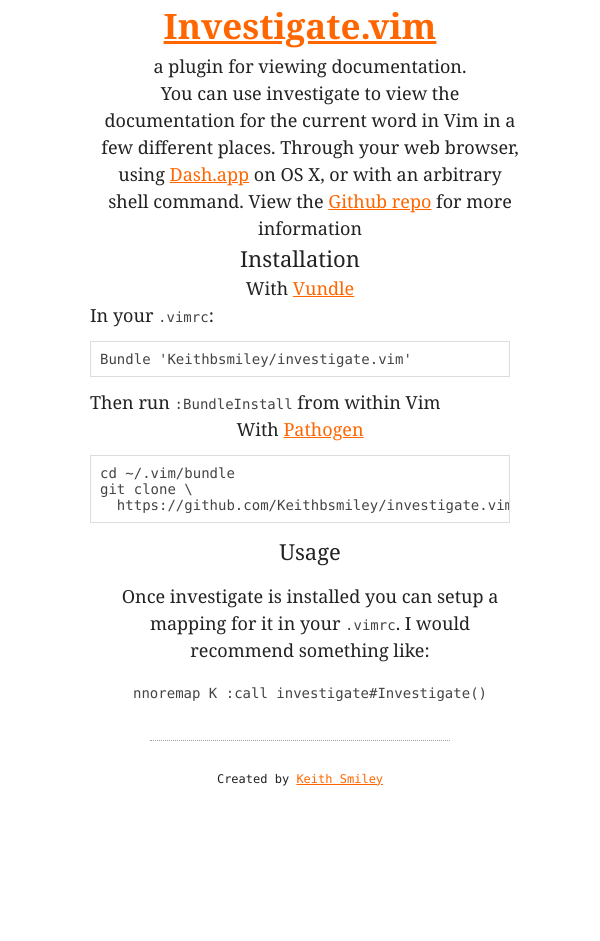
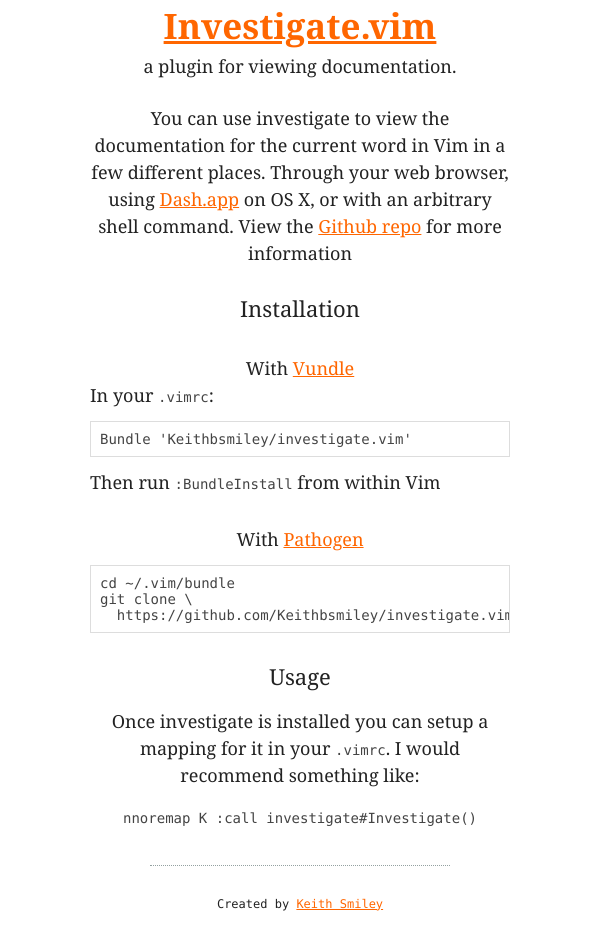
Before and after one commit to keith/investigate.vim, a Jekyll site: the page built from index.html, in a window 600 px wide. Built offline with Jekyll 4.4.1, drawn with Linux system fonts in a browser that asks for light colours; Markdown is read by kramdown in place of the engine named in the settings; before the commit the page ends 900 px from its top, so only the background shows below that.

Commit message:
Update spacing

```diff
--- a/css/skeleton.css
+++ b/css/skeleton.css
@@ -53,7 +53,7 @@
     .container .two-thirds.column               { width: 620px; }
 
     /* Offsets */
-    .container .offset-by-one                   { padding-left: 160px;  }
+    .container .offset-by-one                   { padding-left: 160px; } /* Updated for Keith */
     .container .offset-by-two                   { padding-left: 120px; }
     .container .offset-by-three                 { padding-left: 180px; }
     .container .offset-by-four                  { padding-left: 240px; }
@@ -132,7 +132,7 @@
     @media only screen and (max-width: 767px) {
         .container { width: 300px; }
         .container .columns,
-        .container .column { margin: 0; }
+        .container .column { margin-left: 0; margin-right: 0; }
 
         .container .one.column,
         .container .one.columns,
@@ -182,7 +182,7 @@
     @media only screen and (min-width: 480px) and (max-width: 767px) {
         .container { width: 420px; }
         .container .columns,
-        .container .column { margin: 0; }
+        .container .column { margin-left: 0; margin-right: 0; }
 
         .container .one.column,
         .container .one.columns,
--- a/css/style.css
+++ b/css/style.css
@@ -35,13 +35,25 @@
 @media only screen and (min-width: 768px) and (max-width: 959px) {
   .header {
     font-size: 15px;
+    padding-left: 0;
+  }
+
+  .container .offset-by-one {
+    padding-left: 123px;
   }
 }
 
 @media only screen and (min-width: 480px) and (max-width: 767px) {
+  .content {
+    padding-left: 0 !important;
+  }
+
+  .mapping {
+    padding-left: 0 !important;
+  }
+
   .header {
     display: none !important;
-    font-size: 9px;
   }
 
   span.desc {
@@ -51,12 +63,23 @@
   .altheader {
     display: inline !important;
   }
+
+  .installer {
+    margin: 15px auto;
+  }
 }
 
 @media only screen and (max-width: 479px) {
+  .content {
+    padding-left: 0 !important;
+  }
+
+  .mapping {
+    padding-left: 0 !important;
+  }
+
   .header {
     display: none !important;
-    font-size: 5px;
   }
 
   span.desc {
@@ -65,6 +88,10 @@
 
   .altheader {
     display: inline !important;
+  }
+
+  .installer {
+    margin: 15px auto;
   }
 }
 
```
